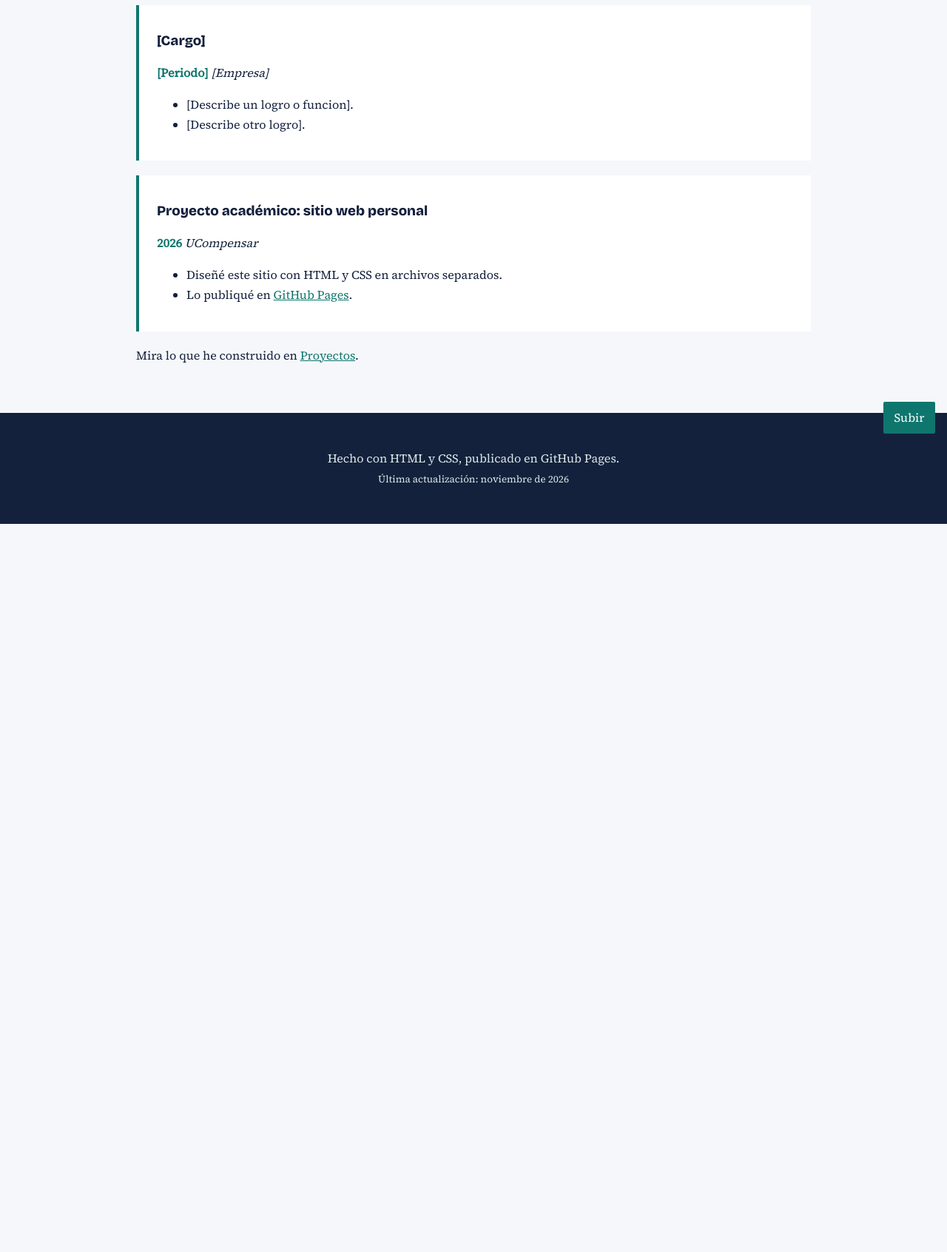
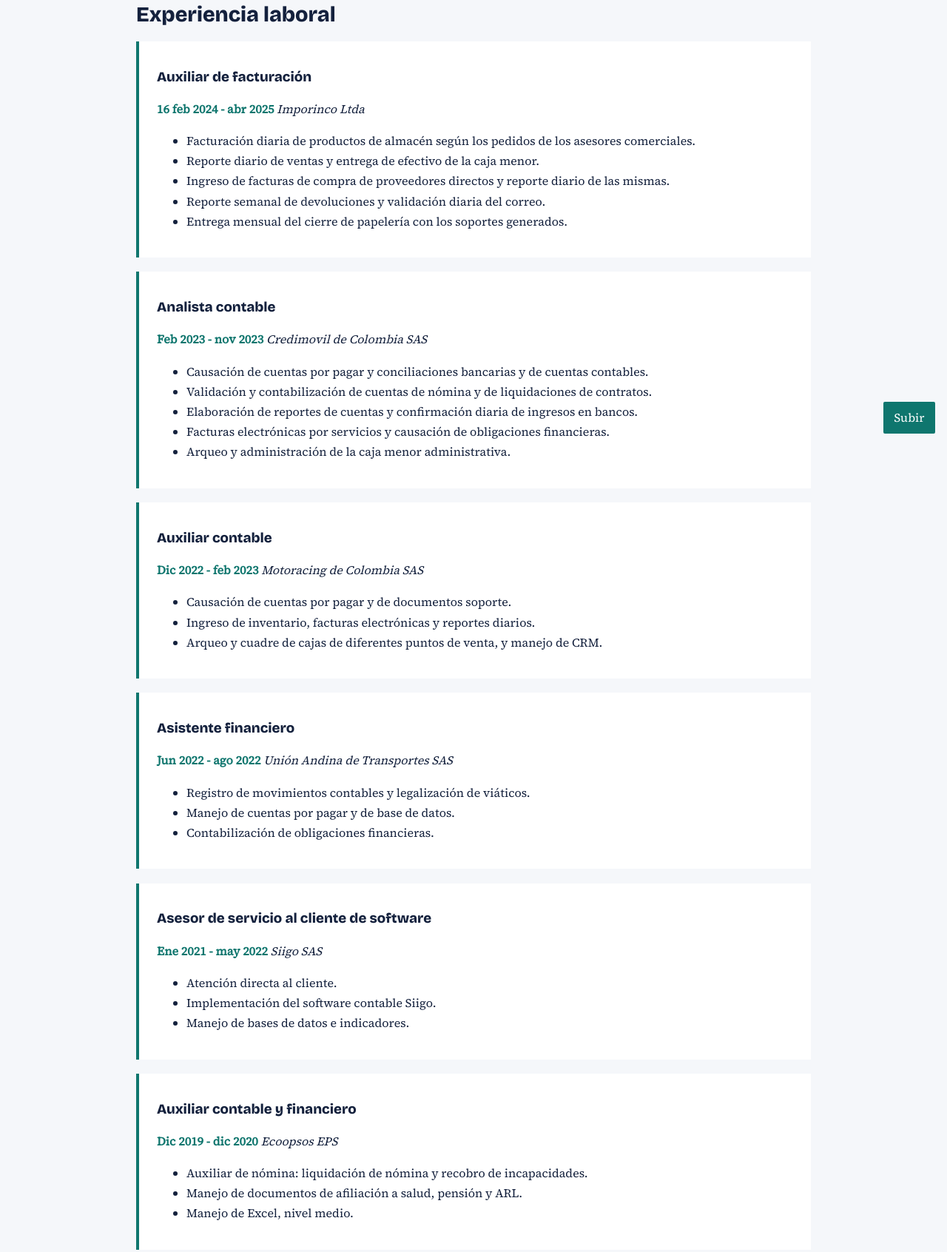
Before and after one commit to JhonyGelvez/hoja-de-vida, a plain HTML site: page experiencia.html in a window 1280 px wide. Shown: the part 198-1890 px from the top of the page at 74% size. Before the commit the page ends 906 px from the top, so only its background shows below. Drawn offline with nearby package versions, Linux system fonts and the light colour scheme.

Commit message:
Update work experience section in experiencia.html

```diff
--- a/experiencia.html
+++ b/experiencia.html
@@ -19,15 +19,74 @@
   </header>
   <main class="wrap">
     <h1>Experiencia</h1>
+    <h2>Experiencia laboral</h2>
     <div class="card">
-      <h3>[Cargo]</h3>
-      <span class="fecha">[Periodo]</span> <i>[Empresa]</i>
-      <ul><li>[Describe un logro o funcion].</li><li>[Describe otro logro].</li></ul>
+      <h3>Auxiliar de facturación</h3>
+      <span class="fecha">16 feb 2024 - abr 2025</span> <i>Imporinco Ltda</i>
+      <ul>
+        <li>Facturación diaria de productos de almacén según los pedidos de los asesores comerciales.</li>
+        <li>Reporte diario de ventas y entrega de efectivo de la caja menor.</li>
+        <li>Ingreso de facturas de compra de proveedores directos y reporte diario de las mismas.</li>
+        <li>Reporte semanal de devoluciones y validación diaria del correo.</li>
+        <li>Entrega mensual del cierre de papelería con los soportes generados.</li>
+      </ul>
     </div>
     <div class="card">
-      <h3>Proyecto académico: sitio web personal</h3>
+      <h3>Analista contable</h3>
+      <span class="fecha">Feb 2023 - nov 2023</span> <i>Credimovil de Colombia SAS</i>
+      <ul>
+        <li>Causación de cuentas por pagar y conciliaciones bancarias y de cuentas contables.</li>
+        <li>Validación y contabilización de cuentas de nómina y de liquidaciones de contratos.</li>
+        <li>Elaboración de reportes de cuentas y confirmación diaria de ingresos en bancos.</li>
+        <li>Facturas electrónicas por servicios y causación de obligaciones financieras.</li>
+        <li>Arqueo y administración de la caja menor administrativa.</li>
+      </ul>
+    </div>
+    <div class="card">
+      <h3>Auxiliar contable</h3>
+      <span class="fecha">Dic 2022 - feb 2023</span> <i>Motoracing de Colombia SAS</i>
+      <ul>
+        <li>Causación de cuentas por pagar y de documentos soporte.</li>
+        <li>Ingreso de inventario, facturas electrónicas y reportes diarios.</li>
+        <li>Arqueo y cuadre de cajas de diferentes puntos de venta, y manejo de CRM.</li>
+      </ul>
+    </div>
+    <div class="card">
+      <h3>Asistente financiero</h3>
+      <span class="fecha">Jun 2022 - ago 2022</span> <i>Unión Andina de Transportes SAS</i>
+      <ul>
+        <li>Registro de movimientos contables y legalización de viáticos.</li>
+        <li>Manejo de cuentas por pagar y de base de datos.</li>
+        <li>Contabilización de obligaciones financieras.</li>
+      </ul>
+    </div>
+    <div class="card">
+      <h3>Asesor de servicio al cliente de software</h3>
+      <span class="fecha">Ene 2021 - may 2022</span> <i>Siigo SAS</i>
+      <ul>
+        <li>Atención directa al cliente.</li>
+        <li>Implementación del software contable Siigo.</li>
+        <li>Manejo de bases de datos e indicadores.</li>
+      </ul>
+    </div>
+    <div class="card">
+      <h3>Auxiliar contable y financiero</h3>
+      <span class="fecha">Dic 2019 - dic 2020</span> <i>Ecoopsos EPS</i>
+      <ul>
+        <li>Auxiliar de nómina: liquidación de nómina y recobro de incapacidades.</li>
+        <li>Manejo de documentos de afiliación a salud, pensión y ARL.</li>
+        <li>Manejo de Excel, nivel medio.</li>
+      </ul>
+    </div>
+    <hr>
+    <h2>Proyecto académico</h2>
+    <div class="card">
+      <h3>Sitio web personal</h3>
       <span class="fecha">2026</span> <i>UCompensar</i>
-      <ul><li>Diseñé este sitio con HTML y CSS en archivos separados.</li><li>Lo publiqué en <a href="https://pages.github.com" target="_blank" rel="noopener">GitHub Pages</a>.</li></ul>
+      <ul>
+        <li>Diseñé este sitio con HTML y CSS en archivos separados.</li>
+        <li>Lo publiqué en <a href="https://pages.github.com" target="_blank" rel="noopener">GitHub Pages</a>.</li>
+      </ul>
     </div>
     <p>Mira lo que he construido en <a href="proyectos.html">Proyectos</a>.</p>
   </main>
```
